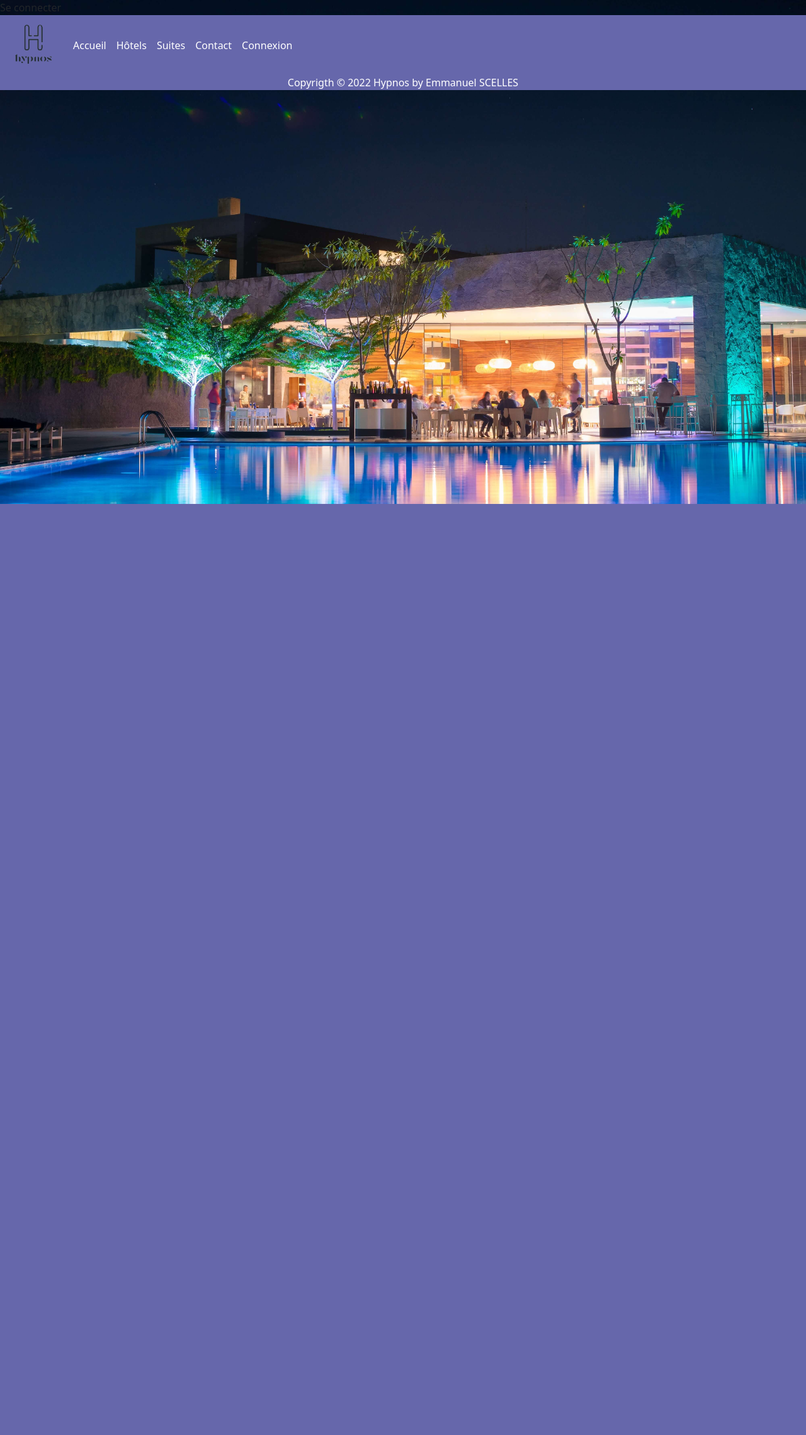
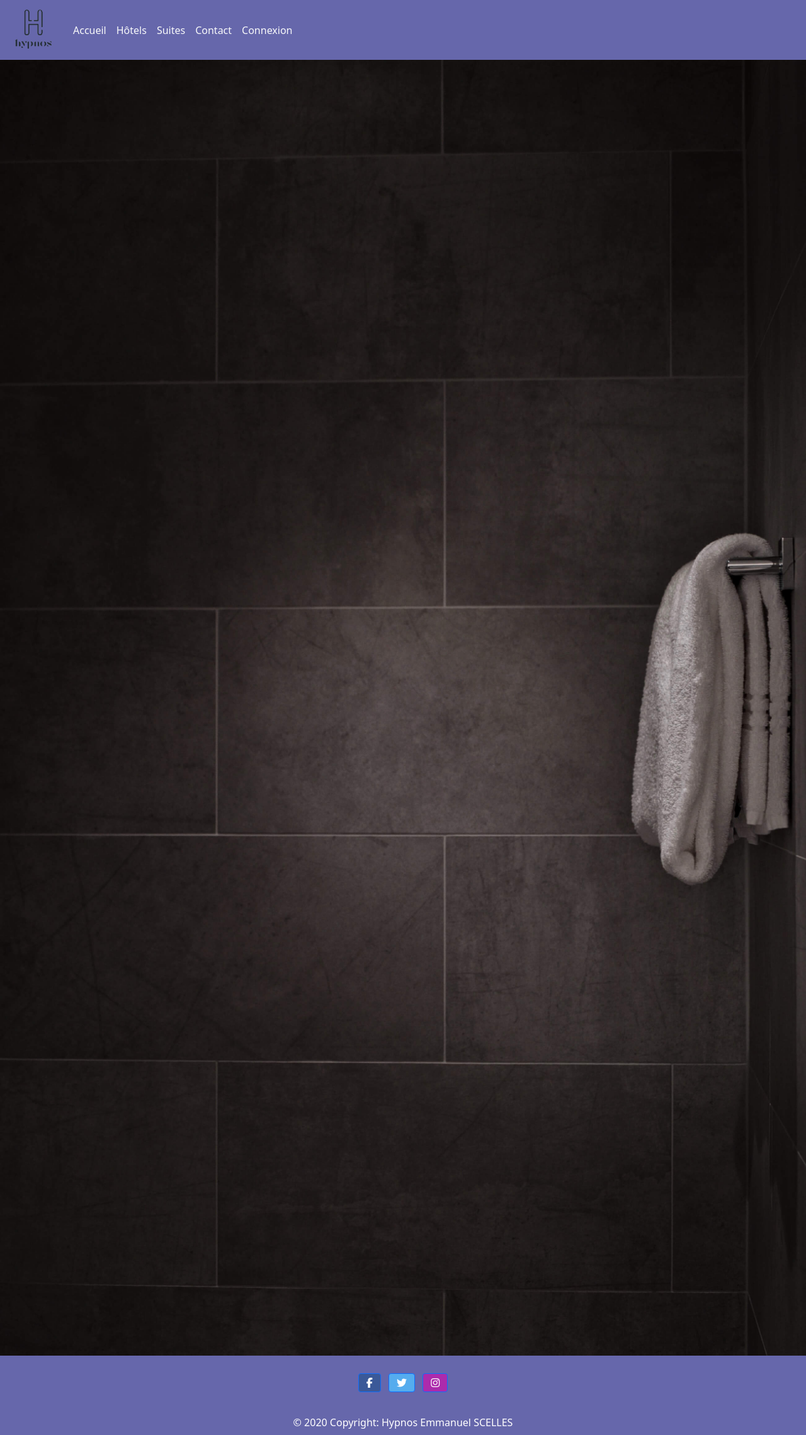
Before and after one commit to Thanos974/ECF-Hypnos, a Django app: page /groupe_hypnos/login/ in a window 1280 px wide. Shown: the whole page at 63% size. Before the commit the page ends 800 px from the top, so only its background shows below. Run offline with Django 4.2, Linux system fonts and the light colour scheme; some libraries are stand-ins or nearby versions.

Commit message:
modification footer & header

```diff
--- a/src/groupe_hypnos/static/css/style.css
+++ b/src/groupe_hypnos/static/css/style.css
@@ -22,7 +22,7 @@ body {
 
 /* Formulaire de contact */
 
-footer p {
+footer {
   background-color: var(--bs-gray);
   color: var(--bs-white);
 }
--- a/src/groupe_hypnos/views.py
+++ b/src/groupe_hypnos/views.py
@@ -1,8 +1,6 @@
 from django.shortcuts import render
 
 
-def index(request):
-  return render(request, 'groupe_hypnos/hotel.html')
 
 def home_view(request):
     return render(request, 'home.html')
--- a/src/hypnos/settings.py
+++ b/src/hypnos/settings.py
@@ -11,11 +11,11 @@ https://docs.djangoproject.com/en/4.0/ref/settings/
 """
 
 from pathlib import Path
-from pickle import FALSE
 import environ
 
 # Build paths inside the project like this: BASE_DIR / 'subdir'.
 BASE_DIR = Path(__file__).resolve().parent.parent
+
 env = environ.Env()
 environ.Env.read_env(env_file=str(BASE_DIR / "hypnos" / ".env"))
 
@@ -29,7 +29,7 @@ SECRET_KEY = env("SECRET_KEY")
 # SECURITY WARNING: don't run with debug turned on in production!
 DEBUG = env.bool("DEBUG", False)
 
-ALLOWED_HOSTS = env.list("ALLOWED_HOST")
+ALLOWED_HOSTS = env.list("ALLOWED_HOSTS")
 
 
 # Application definition
--- a/src/hypnos/urls.py
+++ b/src/hypnos/urls.py
@@ -19,8 +19,6 @@ from . import views
 
 urlpatterns = [
     path('admin/', admin.site.urls),
-
-
     path('groupe_hypnos/', include('groupe_hypnos.urls'))
 
 
--- a/src/templates/base.html
+++ b/src/templates/base.html
@@ -2,22 +2,34 @@
 <html lang="fr">
   <head>
     <meta charset="UTF-8" />
-
+    {% block stylesheets %}
+    <script
+      src="https://kit.fontawesome.com/2b4417b2b9.js"
+      crossorigin="anonymous"
+    ></script>
     <link
       href="https://cdn.jsdelivr.net/npm/bootstrap@5.1.3/dist/css/bootstrap.min.css"
       rel="stylesheet"
       integrity="sha384-1BmE4kWBq78iYhFldvKuhfTAU6auU8tT94WrHftjDbrCEXSU1oBoqyl2QvZ6jIW3"
       crossorigin="anonymous"
     />
-    <link rel="stylesheet" href="{% static 'css/style.css' %}" />
-    {% block title %} {% endblock %}
+
+    <link
+      rel="stylesheet"
+      type="text/css"
+      href="{% static 'css/style.css' %}"
+    />
+    {% endblock %}
+
+    <title>{% block title %} {% endblock %}</title>
   </head>
+
   <body>
     <!-- Navbar-->
     <header>{% include 'partials/header.html' %}</header>
 
     <!--Accueil -->
-    {% block img %} {% block body %} {% endblock %} {% endblock %}
+   {% block body %} {% endblock %}</div>
 
     <!-- Footer -->
     <footer>{% include 'partials/footer.html' %}</footer>
--- a/src/templates/login.html
+++ b/src/templates/login.html
@@ -1 +1,3 @@
-{% extends 'base.html' %} {% block title %} Se connecter {% endblock %}
+{% extends 'base.html' %} {% load static %} {% block body %}
+<img src="{% static 'images/connexion.jpg' %}" alt="image home" />
+{% endblock %}
--- a/src/templates/partials/footer.html
+++ b/src/templates/partials/footer.html
@@ -1,5 +1,43 @@
-<footer>
-  <p class="text-center mt-10">
-    Copyrigth &copy; 2022 Hypnos by Emmanuel SCELLES
-  </p>
+{% load static %}
+
+<footer class="text-center text-white">
+  <!-- Grid container -->
+  <div class="container p-4 pb-0">
+    <!-- Section: Social media -->
+    <section class="mb-4">
+      <!-- Facebook -->
+      <a
+        class="btn btn-primary btn-floating m-1"
+        style="background-color: #3b5998;"
+        href="#!"
+        role="button"
+        ><i class="fab fa-facebook-f"></i
+      ></a>
+
+      <!-- Twitter -->
+      <a
+        class="btn btn-primary btn-floating m-1"
+        style="background-color: #55acee;"
+        href="#!"
+        role="button"
+        ><i class="fab fa-twitter"></i
+      ></a>
+
+      <!-- Instagram -->
+      <a
+        class="btn btn-primary btn-floating m-1"
+        style="background-color: #ac2bac;"
+        href="#!"
+        role="button"
+        ><i class="fab fa-instagram"></i
+      ></a>
+    </section>
+  </div>
+  <!-- Grid container -->
+
+  <!-- Copyright -->
+  <div class="text-center p-2">
+    © 2020 Copyright: Hypnos Emmanuel SCELLES
+
+  <!-- Copyright -->
 </footer>
--- a/src/templates/partials/header.html
+++ b/src/templates/partials/header.html
@@ -1,9 +1,9 @@
 {% load static %}
-<nav class="navbar navbar-expand-lg">
+<nav class="navbar navbar-expand-lg navbar-dark">
   <div class="container-fluid">
     <a class="navbar-brand" href="{% url 'home' %}">
       <img
-        class="image1"
+        class="img-fluid"
         src="{% static 'images/logo.png' %}"
         alt="logo groupe hypnos"
         width="80"
@@ -25,21 +25,24 @@
     <div class="collapse navbar-collapse" id="navbarNav">
       <ul class="navbar-nav">
         <li class="nav-item">
-          <a class="nav-link active" aria-current="page" href="{% url 'home' %}"
+          <a
+            class="nav-link active text-light"
+            aria-current="page"
+            href="{% url 'home' %}"
             >Accueil</a
           >
         </li>
         <li class="nav-item">
-          <a class="nav-link" href="{% url 'hotel' %}">Hôtels</a>
+          <a class="nav-link text-light" href="{% url 'hotel' %}">Hôtels</a>
         </li>
         <li class="nav-item">
-          <a class="nav-link" href="{% url 'suites'  %}">Suites</a>
+          <a class="nav-link text-light" href="{% url 'suites'  %}">Suites</a>
         </li>
         <li class="nav-item">
-          <a class="nav-link" href="{% url 'contact' %}">Contact</a>
+          <a class="nav-link text-light" href="{% url 'contact' %}">Contact</a>
         </li>
-        <li class="nav-item">
-          <a class="nav-link" href="{% url 'login' %}">Connexion</a>
+        <li>
+          <a class="nav-link text-light" href="{% url 'login' %}">Connexion</a>
         </li>
       </ul>
     </div>
```
Also changed, not shown: src/groupe_hypnos/templates/groupe_hypnos/hotel.html (deleted, +0 -12 lines), src/templates/contact.html (+86 -7 lines), src/templates/home.html (+12 -3 lines), src/templates/hotel.html (+17 -1 lines), 1 other file.
